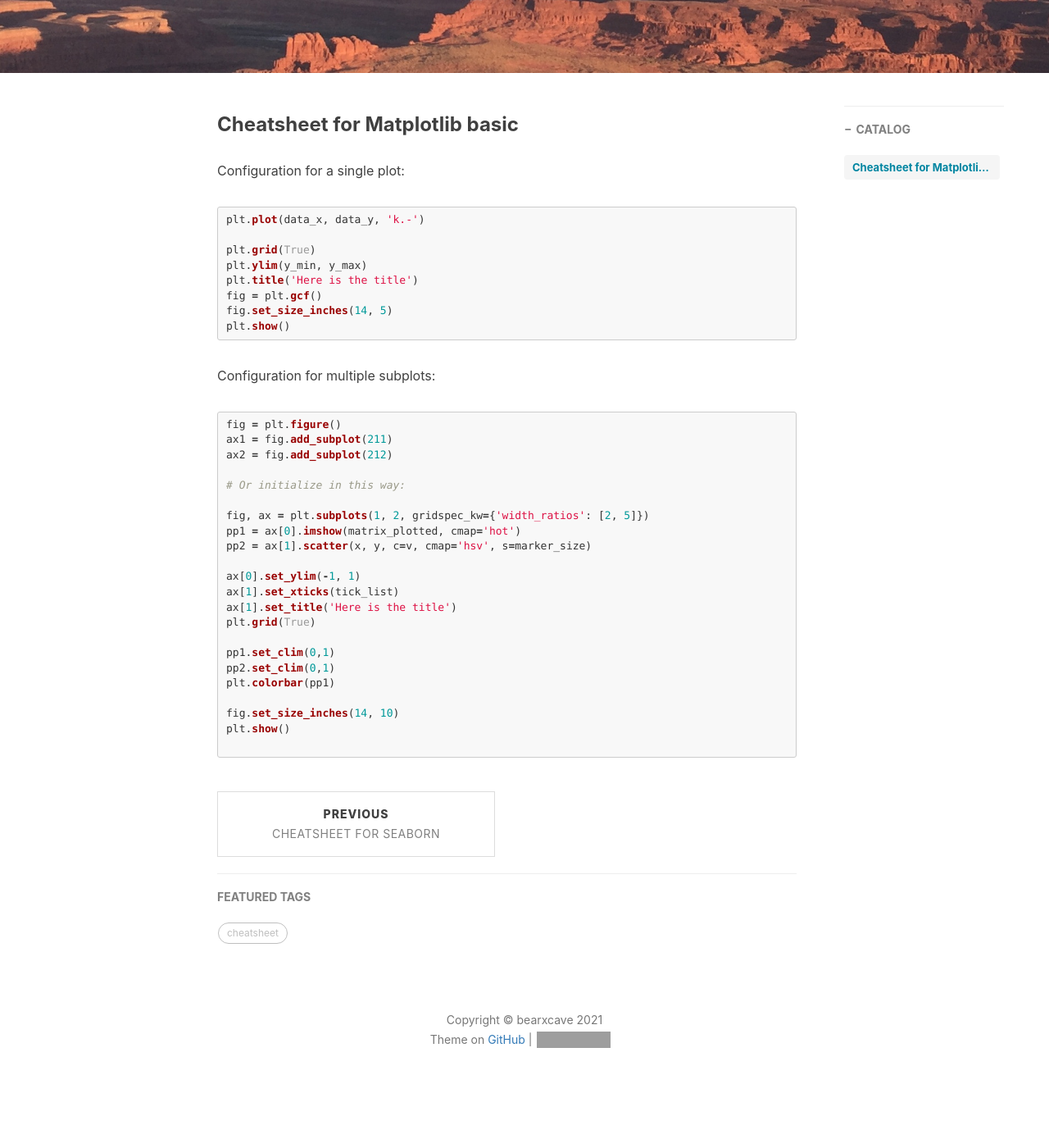
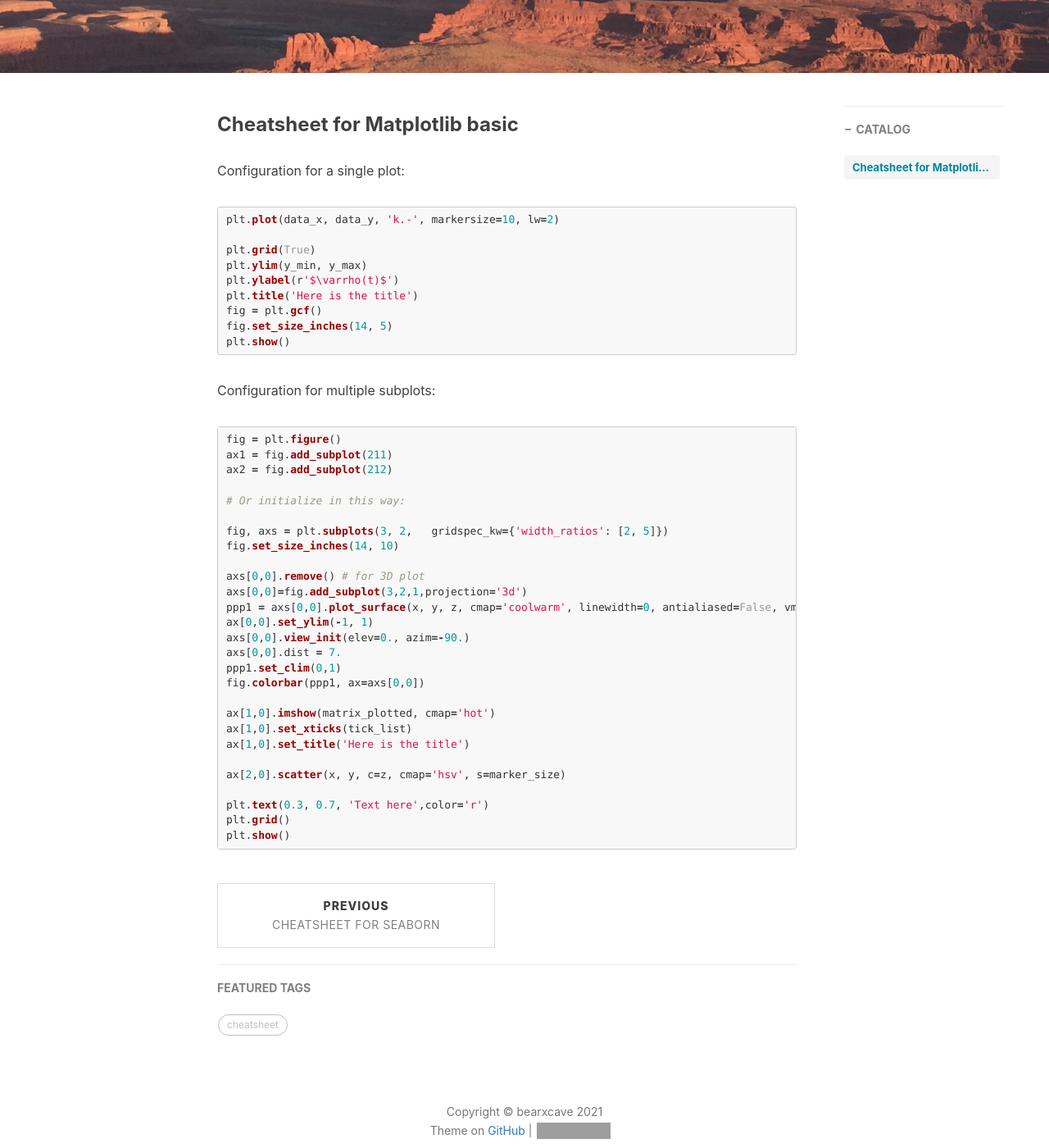
Before and after one commit to Bearxcave/Bearxcave.github.io, a Jekyll site: the page built from _posts/2021-03-01-cheatsheet-matplotlib.md, in a window 1280 px wide and 1400 px high, scrolled down 434 px. Shown: the whole window at 82% size. Built offline with Jekyll 4.4.1, drawn with Linux system fonts in a browser that asks for light colours; nearby versions of some CDN libraries; comment, search, counter and statistics services are not loaded; before the commit the page ends 1779 px from its top, so only the background shows below that; grey boxes are pictures that could not be loaded.

Commit message:
Update 2021-03-01-cheatsheet-matplotlib.md

````diff
--- a/_posts/2021-03-01-cheatsheet-matplotlib.md
+++ b/_posts/2021-03-01-cheatsheet-matplotlib.md
@@ -14,10 +14,11 @@ tags:
 
 Configuration for a single plot:
 ```python
-plt.plot(data_x, data_y, 'k.-')
+plt.plot(data_x, data_y, 'k.-', markersize=10, lw=2)
 
 plt.grid(True)
 plt.ylim(y_min, y_max)
+plt.ylabel(r'$\varrho(t)$')
 plt.title('Here is the title')
 fig = plt.gcf()
 fig.set_size_inches(14, 5)
@@ -33,20 +34,26 @@ ax2 = fig.add_subplot(212)
 # Or initialize in this way:
 
 
-fig, ax = plt.subplots(1, 2, gridspec_kw={'width_ratios': [2, 5]})
-pp1 = ax[0].imshow(matrix_plotted, cmap='hot')
-pp2 = ax[1].scatter(x, y, c=v, cmap='hsv', s=marker_size)
+fig, axs = plt.subplots(3, 2,   gridspec_kw={'width_ratios': [2, 5]})
+fig.set_size_inches(14, 10)
 
-ax[0].set_ylim(-1, 1)
-ax[1].set_xticks(tick_list)
-ax[1].set_title('Here is the title')
-plt.grid(True)
+axs[0,0].remove() # for 3D plot
 
-pp1.set_clim(0,1)
-pp2.set_clim(0,1)
-plt.colorbar(pp1)
+axs[0,0]=fig.add_subplot(3,2,1,projection='3d')
+ppp1 = axs[0,0].plot_surface(x, y, z, cmap='coolwarm', linewidth=0, antialiased=False, vmin = -1, vmax = 1)
+ax[0,0].set_ylim(-1, 1)
+axs[0,0].view_init(elev=0., azim=-90.)
+axs[0,0].dist = 7.
+ppp1.set_clim(0,1)
+fig.colorbar(ppp1, ax=axs[0,0])
 
-fig.set_size_inches(14, 10)
+ax[1,0].imshow(matrix_plotted, cmap='hot')
+ax[1,0].set_xticks(tick_list)
+ax[1,0].set_title('Here is the title')
+
+ax[2,0].scatter(x, y, c=z, cmap='hsv', s=marker_size)
+
+plt.text(0.3, 0.7, 'Text here',color='r')
+plt.grid()
 plt.show()
-
 ```
````
